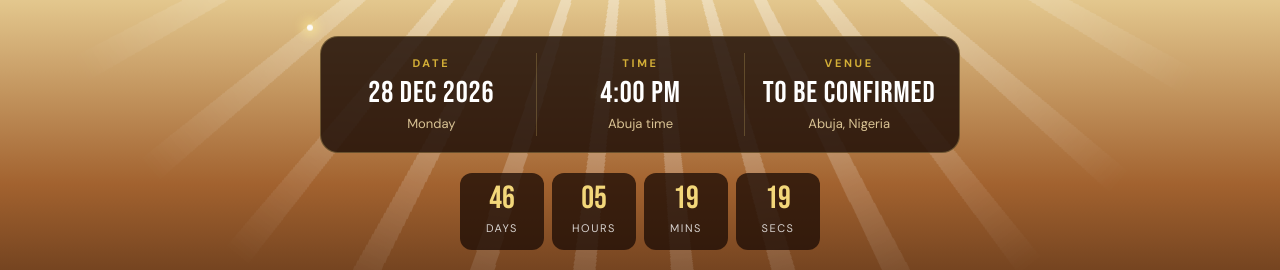
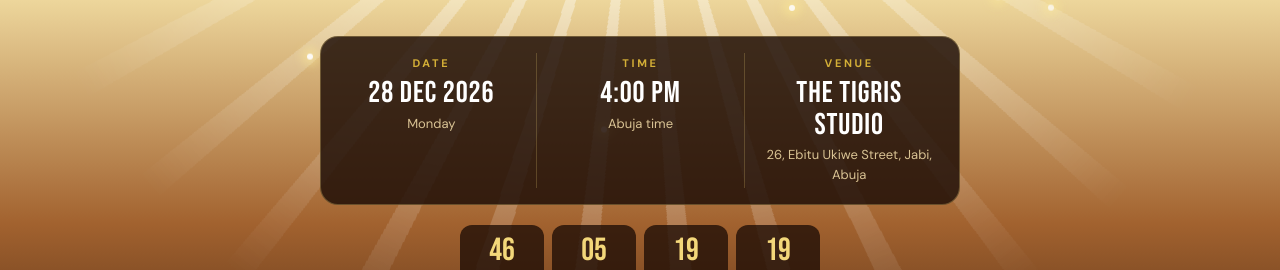
Before and after one commit to Ruthieluv/LLC, a plain HTML site: page index.html in a window 1280 px wide. Shown: the part 513-783 px from the top of the page. Drawn offline with Linux system fonts and the light colour scheme.

Commit message:
Set event venue and address in index.html
Updated the event venue and address in the script.

```diff
--- a/index.html
+++ b/index.html
@@ -341,7 +341,8 @@
 <script>
   /* ====== EDIT THESE ====== */
   const EVENT_DATE = "2026-12-28T16:00:00+01:00";   // 28 December 2026, 4pm Abuja time
-  const EVENT_VENUE = "";
+    const EVENT_VENUE = "The Tigris Studio";
+  const EVENT_VENUE_ADDRESS = "26, Ebitu Ukiwe Street, Jabi, Abuja";
   const EVENT_DAY_TEXT = "28th";      // shown until a full EVENT_DATE (with month and year) is set             // e.g. "Venue name, Abuja"
   const MERCH_URL = "merch.html";      // the merch customizer page
   const WHATSAPP = "2348081761238";   // contact number, country code first
@@ -361,7 +362,7 @@
     const d = new Date(EVENT_DATE), tz = {timeZone:"Africa/Lagos"};
     item("Date", d.toLocaleDateString("en-GB", {...tz, day:"numeric", month:"short", year:"numeric"}), d.toLocaleDateString("en-GB", {...tz, weekday:"long"}));
     item("Time", d.toLocaleTimeString("en-US", {...tz, hour:"numeric", minute:"2-digit"}), "Abuja time");
-    item("Venue", EVENT_VENUE || "To be confirmed", "Abuja, Nigeria");
+    item("Venue", EVENT_VENUE || "To be confirmed", EVENT_VENUE ? EVENT_VENUE_ADDRESS : "Abuja, Nigeria");
     const box = $("count"); box.hidden = false;
     const tick = () => {
       let s = Math.max(0, Math.floor((d - Date.now())/1000));
```
